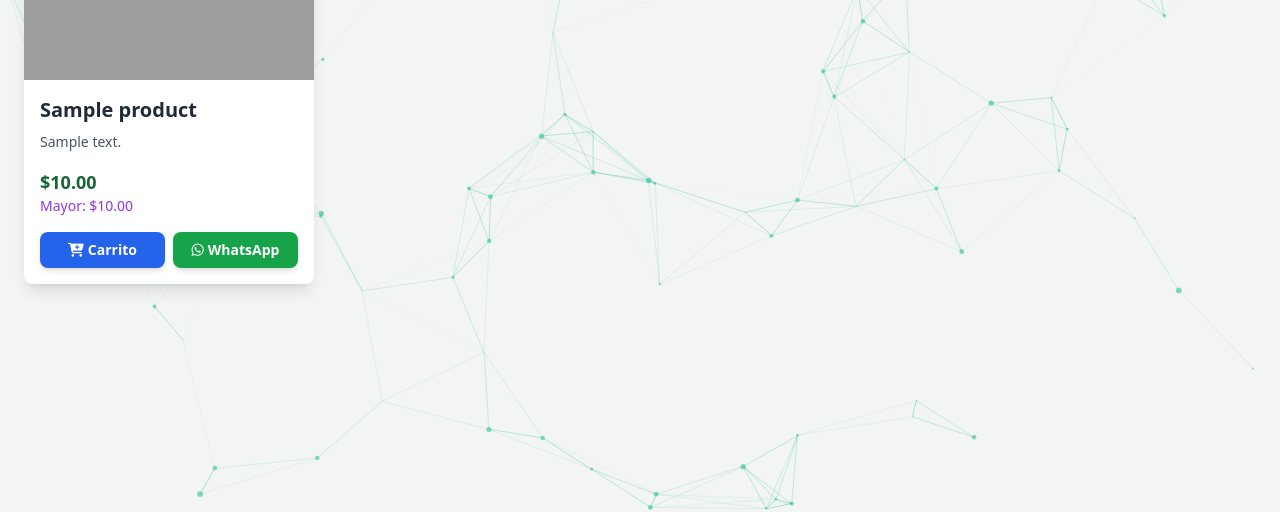
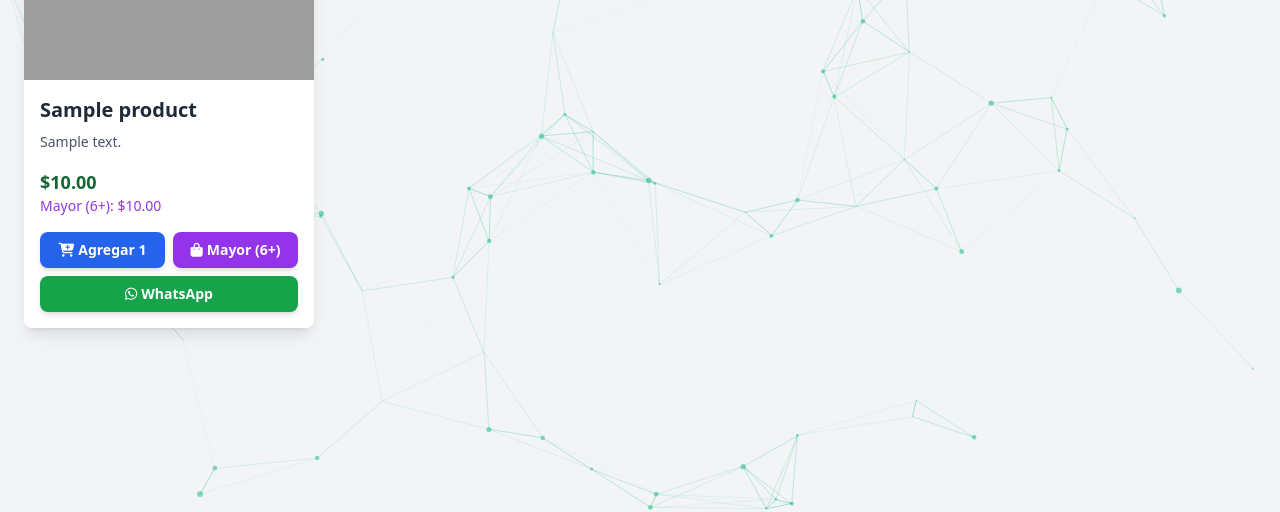
Before and after one commit to Salvaberticci/Montolis, a PHP site: page /tcpdf/catalog.php in a window 1280 px wide. Shown: the part 288-800 px from the top of the page. Run offline with PHP 8.4, Linux system fonts and the light colour scheme; tables that the repository leaves empty hold one stand-in row (values such as "Sample post"); some libraries are stand-ins or nearby versions; grey boxes are pictures that could not be loaded.

Commit message:
Add wholesale cart functionality with 6+ units threshold and intuitive UI

```diff
--- a/catalog.php
+++ b/catalog.php
@@ -75,17 +75,20 @@
                 echo "<div class='flex justify-between items-center mb-4'>";
                 echo "<div class='flex flex-col'>";
                 echo "<span class='text-lg font-bold text-green-800'>&#36;{$sale_price}</span>";
-                echo "<span class='text-sm text-purple-600'>Mayor: &#36;{$wholesale_price}</span>";
+                echo "<span class='text-sm text-purple-600'>Mayor (6+): &#36;{$wholesale_price}</span>";
                 echo "</div>";
                 echo "</div>";
-                echo "<div class='flex gap-2'>";
-                echo "<button onclick='quickAddToCart(\"{$name}\", \"{$description}\", \"{$image_src}\", \"{$sale_price}\", \"{$wholesale_price}\", \"{$whatsapp_url}\")' class='flex-1 bg-blue-600 hover:bg-blue-700 text-white font-bold py-2 px-3 rounded-lg shadow-md transition-all duration-200 flex items-center justify-center text-sm'>";
-                echo "<i class='fas fa-cart-plus mr-1'></i> Carrito";
+                echo "<div class='flex gap-2 mb-2'>";
+                echo "<button onclick='quickAddToCart(\"{$name}\", \"{$description}\", \"{$image_src}\", \"{$sale_price}\", \"{$wholesale_price}\", \"{$whatsapp_url}\", 1)' class='flex-1 bg-blue-600 hover:bg-blue-700 text-white font-bold py-2 px-3 rounded-lg shadow-md transition-all duration-200 flex items-center justify-center text-sm'>";
+                echo "<i class='fas fa-cart-plus mr-1'></i> Agregar 1";
                 echo "</button>";
-                echo "<a href='{$whatsapp_url}' target='_blank' class='flex-1 bg-green-600 hover:bg-green-700 text-white font-bold py-2 px-3 rounded-lg shadow-md transition-all duration-200 flex items-center justify-center text-sm'>";
+                echo "<button onclick='quickAddToCart(\"{$name}\", \"{$description}\", \"{$image_src}\", \"{$sale_price}\", \"{$wholesale_price}\", \"{$whatsapp_url}\", 6)' class='flex-1 bg-purple-600 hover:bg-purple-700 text-white font-bold py-2 px-3 rounded-lg shadow-md transition-all duration-200 flex items-center justify-center text-sm'>";
+                echo "<i class='fas fa-shopping-bag mr-1'></i> Mayor (6+)";
+                echo "</button>";
+                echo "</div>";
+                echo "<a href='{$whatsapp_url}' target='_blank' class='w-full bg-green-600 hover:bg-green-700 text-white font-bold py-2 px-3 rounded-lg shadow-md transition-all duration-200 flex items-center justify-center text-sm'>";
                 echo "<i class='fab fa-whatsapp mr-1'></i> WhatsApp";
                 echo "</a>";
-                echo "</div>";
                 echo "</div>";
                 echo "</div>";
             }
@@ -144,9 +147,14 @@
                 <div class="flex justify-between items-center mb-6">
                     <span id="modal-price" class="text-3xl font-bold text-green-800"></span>
                 </div>
-                <button onclick="addToCart()" class="w-full bg-blue-600 hover:bg-blue-700 text-white font-bold py-3 px-6 rounded-lg shadow-lg transition-all duration-200 flex items-center justify-center mb-3">
-                    <i class="fas fa-cart-plus mr-2"></i> Agregar al Carrito
-                </button>
+                <div class="flex gap-2 mb-3">
+                    <button onclick="addToCart(1)" class="flex-1 bg-blue-600 hover:bg-blue-700 text-white font-bold py-3 px-4 rounded-lg shadow-lg transition-all duration-200 flex items-center justify-center">
+                        <i class="fas fa-cart-plus mr-2"></i> Agregar 1
+                    </button>
+                    <button onclick="addToCart(6)" class="flex-1 bg-purple-600 hover:bg-purple-700 text-white font-bold py-3 px-4 rounded-lg shadow-lg transition-all duration-200 flex items-center justify-center">
+                        <i class="fas fa-shopping-bag mr-2"></i> Mayor (6+)
+                    </button>
+                </div>
                 <a id="whatsapp-btn" href="#" target="_blank" class="w-full bg-green-600 hover:bg-green-700 text-white font-bold py-3 px-6 rounded-lg shadow-lg transition-all duration-200 flex items-center justify-center">
                     <i class="fab fa-whatsapp mr-2"></i> Contactar por WhatsApp
                 </a>
@@ -235,20 +243,37 @@
             });
         }
 
-        function addToCart() {
-            cart.push(currentProduct);
+        function addToCart(quantity = 1) {
+            const product = {
+                ...currentProduct,
+                price: quantity >= 6 ? currentProduct.wholesalePrice : currentProduct.price,
+                quantity,
+                isWholesale: quantity >= 6
+            };
+            cart.push(product);
             localStorage.setItem('cart', JSON.stringify(cart));
             updateCartCount();
             closeModal();
-            showNotification('Producto agregado al carrito', 'success');
+            const message = quantity >= 6 ? `Agregado ${quantity} unidades al mayor al carrito` : `Producto agregado al carrito`;
+            showNotification(message, 'success');
         }
 
-        function quickAddToCart(name, description, image, price, wholesalePrice, whatsappUrl) {
-            const product = { name, description, image, price, wholesalePrice, whatsappUrl };
+        function quickAddToCart(name, description, image, price, wholesalePrice, whatsappUrl, quantity = 1) {
+            const product = {
+                name,
+                description,
+                image,
+                price: quantity >= 6 ? wholesalePrice : price,
+                wholesalePrice,
+                whatsappUrl,
+                quantity,
+                isWholesale: quantity >= 6
+            };
             cart.push(product);
             localStorage.setItem('cart', JSON.stringify(cart));
             updateCartCount();
-            showNotification('Producto agregado al carrito', 'success');
+            const message = quantity >= 6 ? `Agregado ${quantity} unidades al mayor al carrito` : `Producto agregado al carrito`;
+            showNotification(message, 'success');
         }
 
         function openCart() {
@@ -287,14 +312,16 @@
                 cartItems.innerHTML = '<p class="text-gray-500 text-center py-8">El carrito está vacío</p>';
             } else {
                 cart.forEach((item, index) => {
-                    total += parseFloat(item.price);
+                    const itemTotal = parseFloat(item.price) * (item.quantity || 1);
+                    total += itemTotal;
+                    const priceType = item.isWholesale ? ' (Mayor)' : '';
                     cartItems.innerHTML += `
                         <div class="flex items-center justify-between py-2 border-b">
                             <div class="flex items-center">
                                 <img src="${item.image}" alt="${item.name}" class="w-12 h-12 object-cover rounded mr-3">
                                 <div>
                                     <h4 class="font-semibold">${item.name}</h4>
-                                    <p class="text-sm text-gray-600">$${item.price}</p>
+                                    <p class="text-sm text-gray-600">$${item.price}${priceType} x ${item.quantity || 1} = $${itemTotal.toFixed(2)}</p>
                                 </div>
                             </div>
                             <button onclick="removeFromCart(${index})" class="text-red-500 hover:text-red-700">
@@ -325,8 +352,11 @@
             let total = 0;
 
             cart.forEach((item, index) => {
-                message += `${index + 1}. ${item.name} - $${item.price}\n`;
-                total += parseFloat(item.price);
+                const quantity = item.quantity || 1;
+                const priceType = item.isWholesale ? ' (precio al mayor)' : '';
+                const itemTotal = parseFloat(item.price) * quantity;
+                message += `${index + 1}. ${item.name} - $${item.price}${priceType} x ${quantity} = $${itemTotal.toFixed(2)}\n`;
+                total += itemTotal;
             });
 
             message += `\nTotal: $${total.toFixed(2)}`;
```
